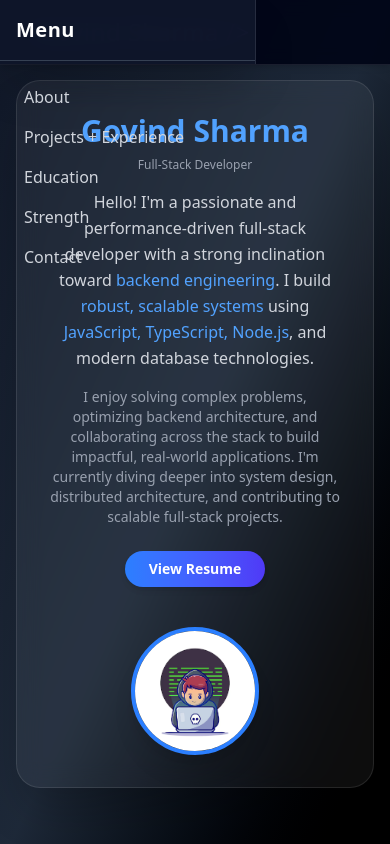
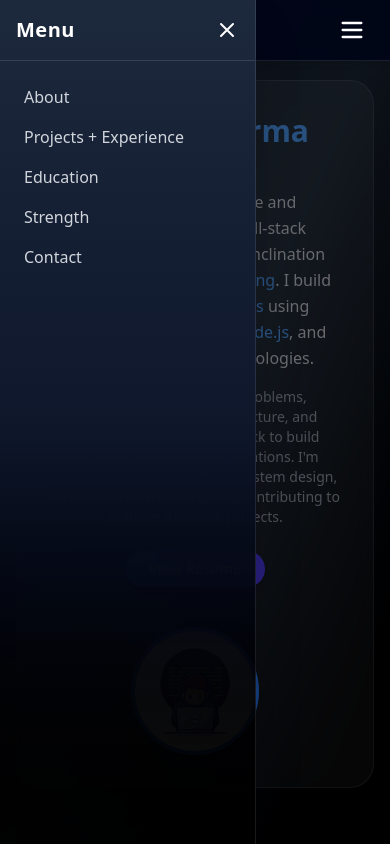
Before and after one commit to GovindxSharma/PortFolio-, a React (Vite) app: page / in a window 390 px wide. Both pictures are taken after a click on the button 352 px from the left and 32 px from the top of the page. Shown: the top 844 px of the page. Built offline with nearby package versions, Linux system fonts and the light colour scheme.

Commit message:
mobile responsive

```diff
--- a/src/components/Contact.jsx
+++ b/src/components/Contact.jsx
@@ -31,7 +31,7 @@ const Contact = () => {
   return (
     <section
       id="contact"
-      className="py-24 bg-gradient-to-br from-[#0F2648] via-[#09213F] to-[#050D1E] text-white px-6 md:px-16 lg:px-32"
+      className="py-24 bg-gradient-to-br from-[#0F2648] via-[#09213F] to-[#050D1E] text-white px-4 sm:px-8 md:px-16 lg:px-32"
     >
       <motion.div
         initial="hidden"
@@ -39,30 +39,33 @@ const Contact = () => {
         viewport={{ once: true }}
         className="max-w-3xl mx-auto text-center"
       >
-        <motion.h2
-          variants={fadeInUp}
-          custom={0}
-          className="text-3xl sm:text-4xl font-semibold text-white mb-14 tracking-wide"
-        >
-          Contact Me
-        </motion.h2>
+        {/* Section Title */}
+        <motion.div variants={fadeInUp} custom={0} className="mb-10">
+          <p className="text-sm text-gray-400 uppercase tracking-widest mb-2">
+            Get in Touch
+          </p>
+          <h2 className="text-3xl sm:text-4xl font-semibold text-white">
+            <span className="text-blue-400">Contact</span> Me
+          </h2>
+          <div className="mt-2 w-10 h-0.5 bg-white/30 mx-auto rounded-full" />
+        </motion.div>
 
         {/* Email */}
         <motion.div
           variants={fadeInUp}
           custom={1}
-          className="flex items-center justify-center bg-white/5 border border-white/10 rounded-xl p-5 backdrop-blur-md shadow-md w-full sm:w-96 mx-auto mb-6"
+          className="flex flex-col sm:flex-row items-center justify-between bg-white/5 border border-white/10 rounded-xl px-4 py-5 backdrop-blur-md shadow-md w-full max-w-md mx-auto mb-6 space-y-3 sm:space-y-0 sm:space-x-4"
         >
           <a
             href={`mailto:${email}`}
-            className="flex items-center text-lg text-blue-300 hover:underline"
+            className="flex items-center text-base text-blue-300 hover:underline break-all"
           >
-            <FaEnvelope className="text-blue-400 text-2xl mr-3" />
+            <FaEnvelope className="text-blue-400 text-xl mr-2" />
             {email}
           </a>
           <button
             onClick={() => copyToClipboard(email)}
-            className="ml-3 text-gray-400 hover:text-blue-400"
+            className="text-gray-400 hover:text-blue-400 text-lg"
           >
             <FaCopy />
           </button>
@@ -72,13 +75,15 @@ const Contact = () => {
         <motion.div
           variants={fadeInUp}
           custom={2}
-          className="flex items-center justify-center bg-white/5 border border-white/10 rounded-xl p-5 backdrop-blur-md shadow-md w-full sm:w-96 mx-auto mb-10"
+          className="flex flex-col sm:flex-row items-center justify-between bg-white/5 border border-white/10 rounded-xl px-4 py-5 backdrop-blur-md shadow-md w-full max-w-md mx-auto mb-10 space-y-3 sm:space-y-0 sm:space-x-4"
         >
-          <FaPhone className="text-green-400 text-2xl mr-3" />
-          <span className="text-lg">{phone}</span>
+          <div className="flex items-center text-base">
+            <FaPhone className="text-green-400 text-xl mr-2" />
+            <span>{phone}</span>
+          </div>
           <button
             onClick={() => copyToClipboard(phone)}
-            className="ml-3 text-gray-400 hover:text-green-400"
+            className="text-gray-400 hover:text-green-400 text-lg"
           >
             <FaCopy />
           </button>
@@ -88,7 +93,7 @@ const Contact = () => {
         <motion.div
           variants={fadeInUp}
           custom={3}
-          className="flex justify-center space-x-6"
+          className="flex justify-center flex-wrap gap-6"
         >
           <a
             href="https://github.com/GovindxSharma"
--- a/src/components/Navbar.jsx
+++ b/src/components/Navbar.jsx
@@ -1,7 +1,12 @@
-import React, { useState } from "react";
+import React, { useState, useEffect } from "react";
 
 const Navbar = () => {
   const [menuOpen, setMenuOpen] = useState(false);
+
+  // Prevent background scroll when sidebar is open
+  useEffect(() => {
+    document.body.style.overflow = menuOpen ? "hidden" : "auto";
+  }, [menuOpen]);
 
   const handleNavClick = (id) => {
     const section = document.getElementById(id);
@@ -12,43 +17,70 @@ const Navbar = () => {
   };
 
   return (
+    <>
       <nav className="fixed top-0 left-0 w-full z-50 bg-slate-950/95 backdrop-blur-sm text-white px-6 py-4 flex items-center justify-between shadow-md border-b border-white/10">
         {/* Brand */}
-      <div
-        className="text-2xl font-light tracking-wide cursor-pointer bg-gradient-to-r from-blue-400 to-purple-500 bg-clip-text text-transparent hover:scale-105 transition-transform"
+        <button
           onClick={() => handleNavClick("about")}
+          className="text-white text-lg md:text-xl font-medium tracking-wide hover:text-blue-400 transition-colors"
         >
-        &lt;Govind <span className="font-medium">Sharma</span> /&gt;
-      </div>
+          &lt; Govind Sharma /&gt;
+        </button>
 
         {/* Desktop Links */}
         <ul className="hidden md:flex space-x-8 text-sm font-medium tracking-wide">
           {["about", "projectexperience", "education", "strength", "contact"].map((id) => (
             <li key={id}>
-            <a
-              href={`#${id}`}
+              <button
                 onClick={() => handleNavClick(id)}
                 className="text-gray-300 hover:text-blue-400 transition-colors duration-200"
               >
-              {id === "projectexperience" ? "Projects + Experience" : id.charAt(0).toUpperCase() + id.slice(1)}
-            </a>
+                {id === "projectexperience"
+                  ? "Projects + Experience"
+                  : id.charAt(0).toUpperCase() + id.slice(1)}
+              </button>
             </li>
           ))}
         </ul>
 
         {/* Mobile Menu Button */}
         <button onClick={() => setMenuOpen(true)} className="md:hidden focus:outline-none">
-        <svg className="w-7 h-7 text-white" fill="none" viewBox="0 0 24 24" strokeWidth="2">
+          <svg
+            className="w-7 h-7"
+            fill="none"
+            viewBox="0 0 24 24"
+            strokeWidth="2"
+            stroke="white"
+          >
             <path strokeLinecap="round" strokeLinejoin="round" d="M4 6h16M4 12h16m0 6H4" />
           </svg>
         </button>
+      </nav>
+
+      {/* Overlay (when menu open) */}
+      {menuOpen && (
+        <div
+          className="fixed inset-0 bg-black/50 z-40"
+          onClick={() => setMenuOpen(false)}
+        />
+      )}
 
       {/* Mobile Sidebar */}
-      <div className={`fixed top-0 left-0 w-64 h-full bg-slate-900/95 backdrop-blur-md text-white shadow-2xl border-r border-white/10 transform transition-transform duration-300 ease-in-out ${menuOpen ? "translate-x-0" : "-translate-x-full"} md:hidden`}>
+      <div
+        className={`fixed top-0 left-0 w-64 h-full bg-gradient-to-b from-slate-800 via-slate-900 to-black/90 text-white shadow-2xl border-r border-white/10 transform transition-transform duration-300 ease-in-out ${
+          menuOpen ? "translate-x-0" : "-translate-x-full"
+        } z-50 md:hidden`}
+      >
         <div className="p-4 flex justify-between items-center border-b border-gray-700">
           <h2 className="text-xl font-semibold tracking-wide">Menu</h2>
-          <button onClick={() => setMenuOpen(false)} className="text-white">
-            <svg className="w-6 h-6" fill="none" viewBox="0 0 24 24" strokeWidth="2">
+          <button onClick={() => setMenuOpen(false)} className="text-white hover:text-blue-400">
+            <svg
+              className="w-6 h-6"
+              fill="none"
+              viewBox="0 0 24 24"
+              strokeWidth="2"
+              stroke="white"
+            >
               <path strokeLinecap="round" strokeLinejoin="round" d="M6 18L18 6M6 6l12 12" />
             </svg>
           </button>
@@ -57,18 +89,19 @@ const Navbar = () => {
         <ul className="p-6 space-y-4 text-base font-medium">
           {["about", "projectexperience", "education", "strength", "contact"].map((id) => (
             <li key={id}>
-              <a
-                href={`#${id}`}
+              <button
                 onClick={() => handleNavClick(id)}
-                className="block text-gray-300 hover:text-blue-400 transition-colors duration-200"
+                className="w-full text-left text-gray-300 hover:text-blue-400 transition-colors duration-200"
               >
-                {id === "projectexperience" ? "Projects + Experience" : id.charAt(0).toUpperCase() + id.slice(1)}
-              </a>
+                {id === "projectexperience"
+                  ? "Projects + Experience"
+                  : id.charAt(0).toUpperCase() + id.slice(1)}
+              </button>
             </li>
           ))}
         </ul>
       </div>
-    </nav>
+    </>
   );
 };
 
--- a/src/components/Skills.jsx
+++ b/src/components/Skills.jsx
@@ -10,8 +10,7 @@ import {
 import { TbDatabase } from "react-icons/tb";
 import { motion } from "framer-motion";
 
-
-// Skill Data
+// Skills Data
 const skills = {
   Frontend: [
     { name: "HTML5", icon: <FaHtml5 className="text-orange-500" /> },
@@ -49,12 +48,6 @@ const fadeInUp = {
   }),
 };
 
-// Split array into 2 halves
-const splitArray = (arr) => {
-  const mid = Math.ceil(arr.length / 2);
-  return [arr.slice(0, mid), arr.slice(mid)];
-};
-
 const Skills = () => {
   return (
     <section
@@ -68,24 +61,21 @@ const Skills = () => {
         transition={{ duration: 1 }}
         className="max-w-6xl mx-auto text-center"
       >
-        {/* Main Heading */}
-        <motion.h2
-          className="text-3xl sm:text-4xl font-semibold text-white mb-14 tracking-wide"
-          initial="hidden"
-          whileInView="visible"
-          viewport={{ once: true }}
-          variants={fadeInUp}
-        >
-          <span className="text-blue-400">Strengths & Skills</span>
-        </motion.h2>
+        {/* Section Heading */}
+        <div className="text-center mb-14">
+          <p className="text-sm text-gray-400 uppercase tracking-widest mb-2">
+            Technical Arsenal
+          </p>
+          <h2 className="text-3xl sm:text-4xl font-semibold text-white">
+            <span className="text-blue-400">Strengths</span>{" "}
+            <span className="text-purple-400">& Skills</span>
+          </h2>
+          <div className="mt-2 w-10 h-0.5 bg-white/30 mx-auto rounded-full" />
+        </div>
 
-        {/* Category Sections */}
-        {Object.entries(skills).map(([category, list], idx) => {
-          const [firstRow, secondRow] = splitArray(list);
-
-          return (
+        {/* Skill Categories */}
+        {Object.entries(skills).map(([category, list], idx) => (
           <div key={category} className="mb-20">
-              {/* Category Heading */}
             <motion.h3
               className="text-xl sm:text-2xl font-semibold text-white mb-8 tracking-widest uppercase"
               custom={idx}
@@ -97,48 +87,26 @@ const Skills = () => {
               {category}
             </motion.h3>
 
-              {/* First Row */}
-              <div className="flex flex-wrap justify-center gap-8 mb-6">
-                {firstRow.map((skill, i) => (
+            {/* Skill Grid */}
+            <div className="grid grid-cols-2 sm:grid-cols-3 md:grid-cols-4 gap-6 place-items-center">
+              {list.map((skill, i) => (
                 <Tilt key={i} tiltMaxAngleX={10} tiltMaxAngleY={10} glareEnable={false}>
                   <motion.div
-                      className="w-32 h-32 sm:w-36 sm:h-36 bg-white/5 backdrop-blur-md border border-white/10 rounded-2xl flex flex-col items-center justify-center hover:border-cyan-300 transition-all duration-300 hover:scale-105 shadow-md hover:shadow-cyan-500/20"
+                    className="w-28 h-28 sm:w-32 sm:h-32 bg-white/5 backdrop-blur-md border border-white/10 rounded-2xl flex flex-col items-center justify-center hover:border-cyan-300 transition-all duration-300 hover:scale-105 shadow-md hover:shadow-cyan-500/20"
                     custom={i}
                     initial="hidden"
                     whileInView="visible"
                     viewport={{ once: true }}
                     variants={fadeInUp}
                   >
-                      <div className="text-4xl mb-2">{skill.icon}</div>
+                    <div className="text-3xl sm:text-4xl mb-2">{skill.icon}</div>
                     <p className="text-sm font-medium text-center text-gray-300">{skill.name}</p>
                   </motion.div>
                 </Tilt>
               ))}
             </div>
-
-              {/* Second Row */}
-              {secondRow.length > 0 && (
-                <div className="flex flex-wrap justify-center gap-8">
-                  {secondRow.map((skill, i) => (
-                    <Tilt key={i} tiltMaxAngleX={10} tiltMaxAngleY={10} glareEnable={false}>
-                      <motion.div
-                        className="w-32 h-32 sm:w-36 sm:h-36 bg-white/5 backdrop-blur-md border border-white/10 rounded-2xl flex flex-col items-center justify-center hover:border-cyan-300 transition-all duration-300 hover:scale-105 shadow-md hover:shadow-cyan-500/20"
-                        custom={i}
-                        initial="hidden"
-                        whileInView="visible"
-                        viewport={{ once: true }}
-                        variants={fadeInUp}
-                      >
-                        <div className="text-4xl mb-2">{skill.icon}</div>
-                        <p className="text-sm font-medium text-center text-gray-300">{skill.name}</p>
-                      </motion.div>
-                    </Tilt>
+          </div>
         ))}
-                </div>
-              )}
-            </div>
-          );
-        })}
       </motion.div>
     </section>
   );
```
Lines whose indentation alone changed are shown as unchanged.
